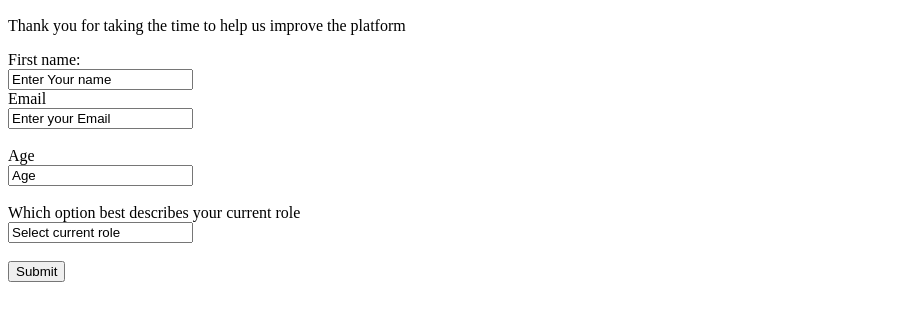
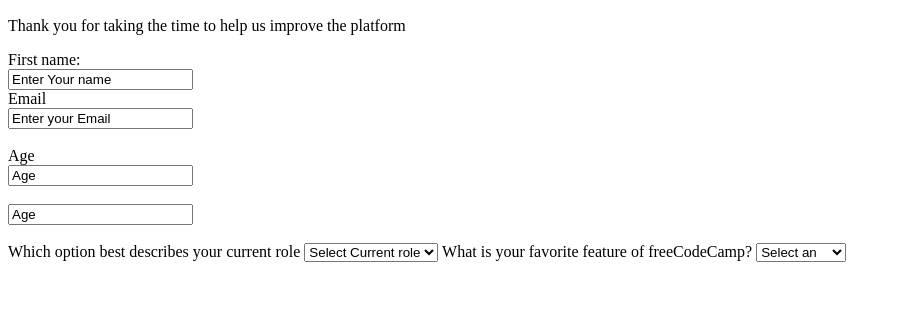
Before and after one commit to nourabdellaoui/SurveyForm, a plain HTML site: page fcc-test-suite-template-master/fcc-test-suite-template-master/index.html in a window 1280 px wide. Shown: the part 110-430 px from the top of the page, without its empty margins (0-901 px from the left). Drawn offline with nearby package versions, Linux system fonts and the light colour scheme; files that its build step writes are made by us from their sources.

Commit message:
Update index.html

```diff
--- a/fcc-test-suite-template-master/fcc-test-suite-template-master/index.html
+++ b/fcc-test-suite-template-master/fcc-test-suite-template-master/index.html
@@ -22,9 +22,21 @@
       <input type="text" id="lname" name="lname" value="Enter your Email"><br><br>
       <label for="lname">Age</label><br>
       <input type="text" id="lname" name="lname" value="Age"><br><br>
-      <label for="lname">Which option best describes your current role</label><br>
-      <input type="text" id="lname" name="lname" value="Select current role"><br><br>
-      <input type="submit" value="Submit">
+     <input type="text" id="lname" name="lname" value="Age"><br><br>
+      <label for="lname">Which option best describes your current role</label>
+      <select class="form-select" aria-label="Default select example">
+        <option selected>Select Current role</option>
+        <option value="1">Student</option>
+        <option value="2">Full time job</option>
+        <option value="3">Full time learner</option>
+      </select>
+      <label for="lname">What is your favorite feature of freeCodeCamp?</label>
+      <select class="form-select" aria-label="Default select example">
+        <option selected>Select an <option value=""></option></option>
+        <option value="1">Challenges</option>
+        <option value="2">projects</option>
+        <option value="3">Community</option>
+      </select>
     </form>
 
     <script src="js/index.js"></script>
```
